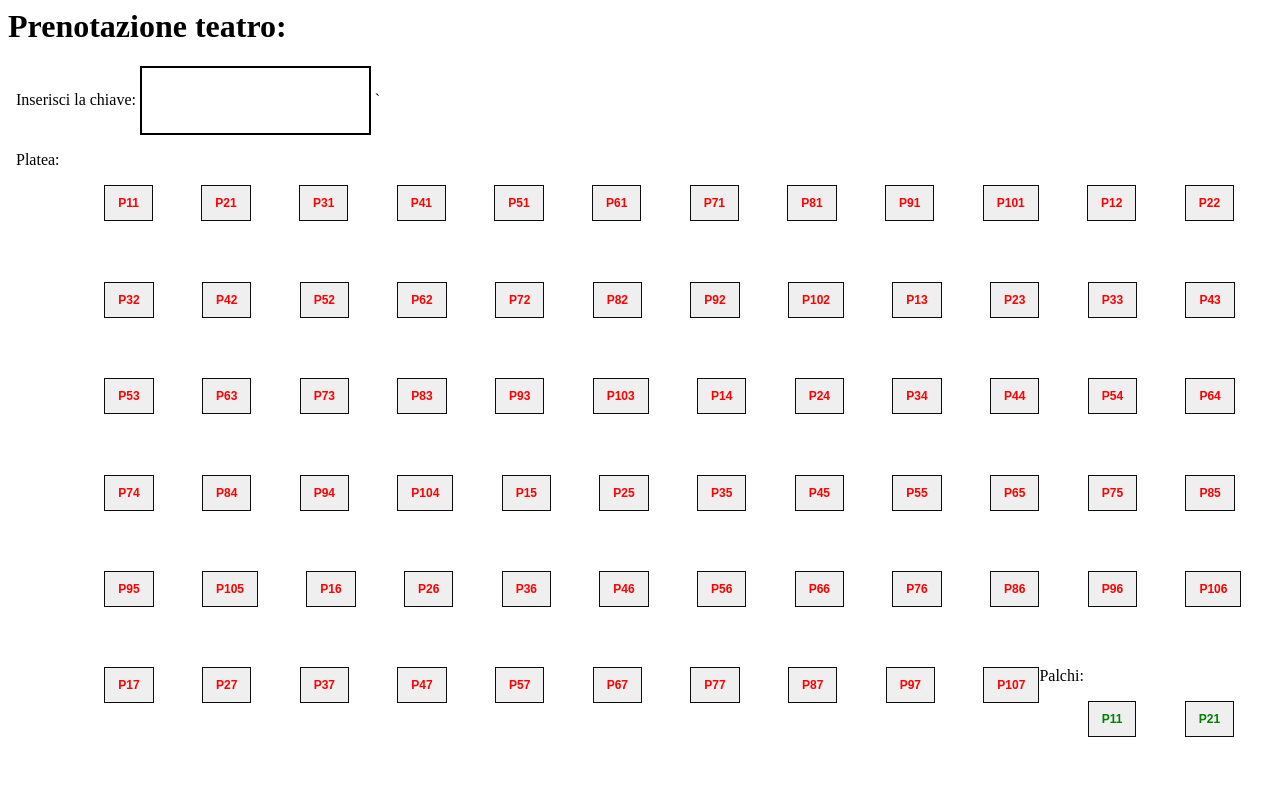
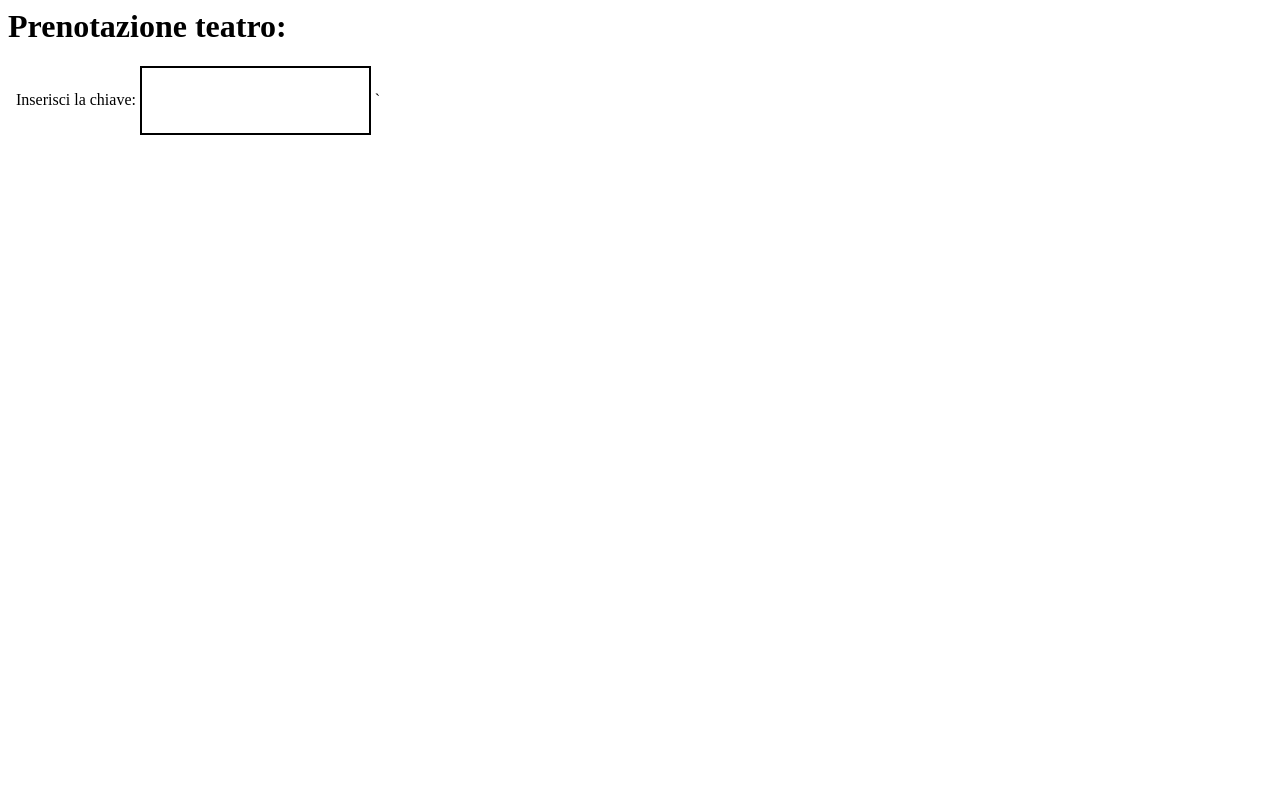
Before and after one commit to lacaprinamini/projSSW2022, an Angular app: page / in a window 1280 px wide. Shown: the top 796 px of the page. Built offline with nearby package versions, Linux system fonts and the light colour scheme.

Commit message:
4 files modified

```diff
--- a/src/app/app.component.html
+++ b/src/app/app.component.html
@@ -10,13 +10,13 @@
 </div>
 <html>
   <body>
-    <div >
+    <div *ngIf="nominativo !== undefined">
+
       <div>
         <p>Platea:</p>
         <ul>
           <li *ngFor="let posto of postiPlatea">
-            <button [ngStyle]="{color: getColor()}"(click)="refreshTemperature()">
-              {{ posto }}
+            <button [appColor]="color"(click)="imposta(posto)">{{ posto }}
             </button>
           </li>
         </ul>
--- a/src/app/app.component.ts
+++ b/src/app/app.component.ts
@@ -39,91 +39,44 @@ export class AppComponent  {
   divStyle: string;
   nominativo: string;
   chiave: any;
-  p: any;
-  constructor(private query: kvaasService) {
 
-
-  const n = {
-    filePlatea: 7,
-    postiPlatea: 10,
-    filePalchi: 4,
-    postiPalchi: 6
-    }
-    let nomiPlatea=Object;
-    let nomiPalchi=Object;
-
-        this.platea= new posti(n.filePlatea, n.postiPlatea, nomiPlatea);
-
-        this.palchi= new posti(n.filePalchi, n.postiPalchi, nomiPalchi);
-
-        for (var k in this.platea["postiNome"]){
-          let posto=this.platea["postiNome"][k]['posto'];
-          // console.log(posto);
-          this.postiPlatea.push(posto);
-        }
-
-        for (var k in this.palchi["postiNome"]){
-          let posto=this.palchi["postiNome"][k]['posto'];
-          // console.log(posto);
-          this.postiPalchi.push(posto);
-        }
-        // let res="";
-        // this.query.setData(this.platea).subscribe({
-        // next: (x: any) => (console.log(x)),
-        // error: err => console.error("Observer got an error: " + JSON.stringify(err))
-//         var msg = JSON.stringify(this.platea);
-// fetch( 'https://eu-central-1.aws.data.mongodb-api.com/app/kvaas-giwjg/endpoint' + '/new?secret=ssw2022')  // new request
-//   .then(response => response.json(), error => console.log(error))
-//   .then(key => {
-//     console.log(key);
-//     fetch( 'https://eu-central-1.aws.data.mongodb-api.com/app/kvaas-giwjg/endpoint' + '/set?key=' + key, { method: 'POST', body: msg }) // set request
-//       .then(response => response.json(), error => console.log(error))
-//       .then(data => {
-//         console.log(data);
-//         fetch('https://eu-central-1.aws.data.mongodb-api.com/app/kvaas-giwjg/endpoint' + '/get?key=' + key)  // get request
-//           .then(response => response.json(), error => console.log(error))
-//           .then(data => {
-//             console.log(data);
-//       });
-//     });
-
-// });
-// this.query.setData(this.platea).subscribe({
-        // next: (x: any) => (console.log(x)),
-        // error: err => console.error("Observer got an error: " + JSON.stringify(err))
+  constructor(private query: kvaasService) {}
 
 
 
 
 
-  }
-  refreshTemperature() {
-    let nomiPalchi=Object;
-    this.platea = new posti(8, 7, nomiPalchi);
 
-    this.query
-      .getData()
-      .subscribe({
-      next: (x: any) => (this.platea= x),
+
+
+      receiveKey($event) {
+        this.chiave = $event;
+        let nomiPlatea=Object;
+        this.platea= new posti(7, 10, nomiPlatea);
+        this.query.getData(this.chiave).subscribe({
+      next: (x: any) => (this.platea= JSON.parse(x)),
         error: err => console.error("Observer got an error: " + JSON.stringify(err))
       });
-      console.log(this.platea)
-  }
-      receiveKey($event) {
-        this.chiave = $event;
+
+      for (var k in this.platea["postiNome"]){
+        let posto=this.platea["postiNome"][k]['posto'];
+        this.postiPlatea.push(posto);
+      }
 
       }
+
       receiveNominativo($event) {
         this.nominativo = $event;
+
+
       }
 
+         imposta(posto: string){
 
-         imposta(posto: string){
-      // console.log("Prenotato a " + this.nominativo + " il posto " + posto);
-      //console.log(this.chiave)
       for (var k in this.platea["postiNome"]){
         if(this.platea["postiNome"][k]['posto']==posto){
           this.platea["postiNome"][k]['nome']=this.nominativo;
+
         }
       }
       this.query.setData(this.platea).subscribe({
@@ -135,12 +88,7 @@ export class AppComponent  {
 
 
          }
-         getColor(){
-
-          return this.p="ff" ? 'red' : 'green';}
 
 
 
 }
-
-// fare prima get e vedere teatro per vedere posti occupati e segnarli di rosso con this.style
--- a/src/app/color.directive.ts
+++ b/src/app/color.directive.ts
@@ -5,12 +5,12 @@ import { Directive, ElementRef, HostListener, Input } from '@angular/core';
 })
 export class colorDirective {
   constructor(private el: ElementRef) { }
-  @Input() defaultColor = '';
+
 
   @Input() appColor= '';
 
   @HostListener('click') onClick() {
-    this.highlight(this.appColor || this.defaultColor || 'red');
+    this.highlight('red');
   }
   private highlight(color: string) {
     this.el.nativeElement.style.color = color;
--- a/src/app/teatro.service.ts
+++ b/src/app/teatro.service.ts
@@ -14,7 +14,7 @@ export class kvaasService {
     var msg = JSON.stringify(teatro);
      return this.http.post<ArrayBuffer>(this.baseURL+ '/set?key=' + '1ea9441d', msg )
 }
-public getData(): Observable<string> {
-  return this.http.get<string>(this.baseURL+ '/get?key=' +'1ea9441d');
+public getData(chiave: string): Observable<string> {
+  return this.http.get<string>(this.baseURL+ '/get?key=' +chiave);
 }
 }
```
